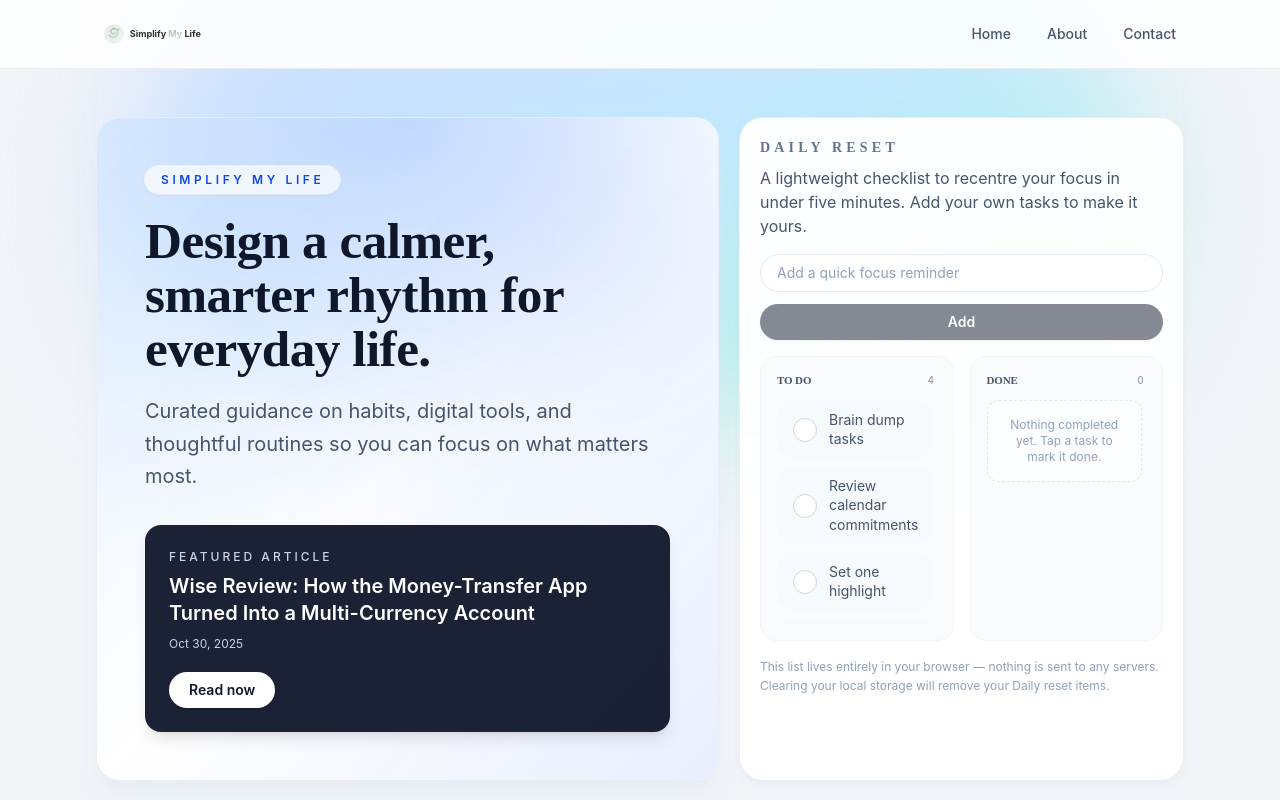
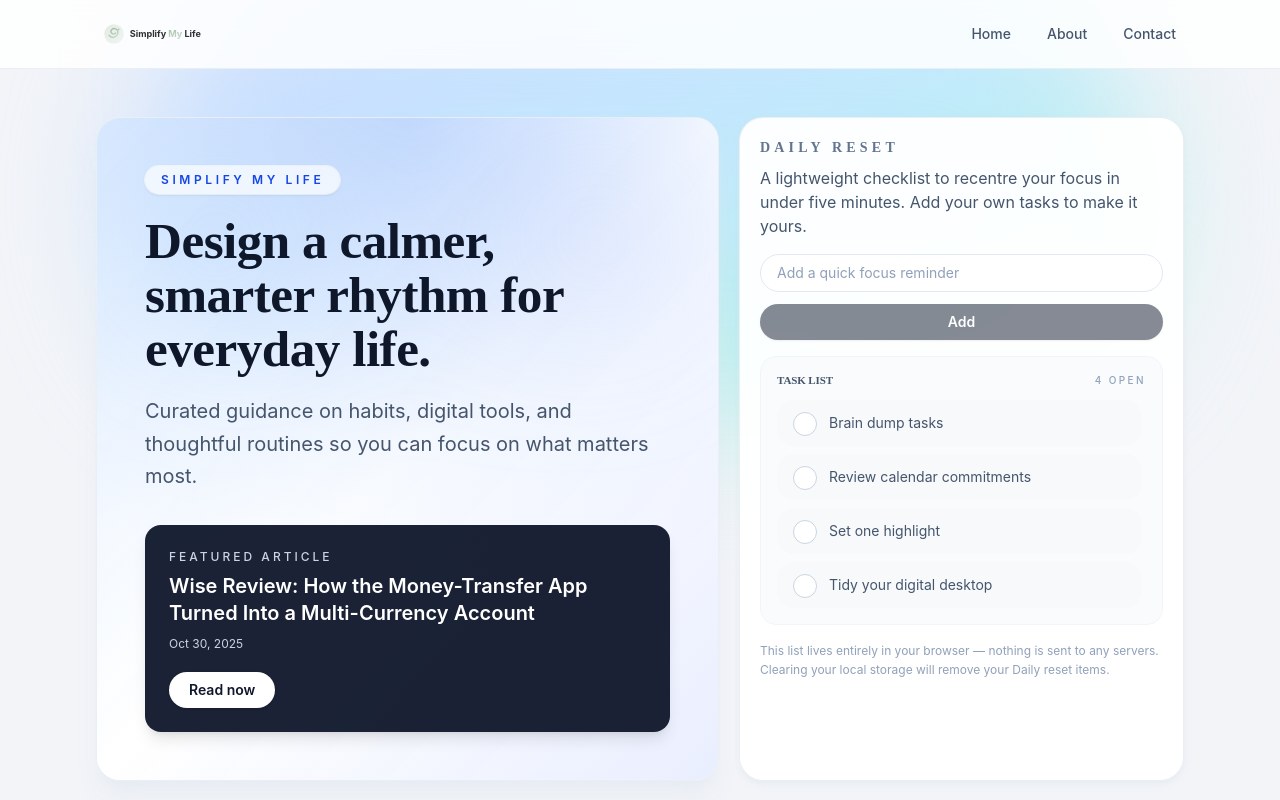
Before and after one commit to chetanbasuray/simplifymylife-blog, a Next.js app: page / in a window 1280 px wide. Shown: the top 800 px of the page. Built offline with nearby package versions, Linux system fonts and the light colour scheme.

Commit message:
Refine Daily reset list to single scrollable column

```diff
--- a/src/components/DailyResetChecklist.jsx
+++ b/src/components/DailyResetChecklist.jsx
@@ -104,8 +104,7 @@ export default function DailyResetChecklist() {
   }, [todos]);
 
   const completedCount = useMemo(() => todos.filter((todo) => todo.completed).length, [todos]);
-  const incompleteTodos = useMemo(() => todos.filter((todo) => !todo.completed), [todos]);
-  const completeTodos = useMemo(() => todos.filter((todo) => todo.completed), [todos]);
+  const incompleteCount = useMemo(() => todos.filter((todo) => !todo.completed).length, [todos]);
 
   function handleSubmit(event) {
     event.preventDefault();
@@ -252,39 +251,21 @@ export default function DailyResetChecklist() {
           Add
         </button>
       </form>
-      <div className="mt-4 grid gap-4 text-sm text-slate-600 sm:grid-cols-2">
-        <section className="flex min-h-[220px] flex-col rounded-2xl border border-slate-100 bg-slate-50/70 p-4">
+      <section className="mt-4 flex min-h-[220px] flex-col rounded-2xl border border-slate-100 bg-slate-50/70 p-4 text-sm text-slate-600">
         <div className="flex items-baseline justify-between text-xs uppercase tracking-[0.2em] text-slate-500">
-            <h3 className="text-[11px] font-semibold text-slate-600">To do</h3>
-            <span className="text-[10px] font-medium text-slate-400">{incompleteTodos.length}</span>
+          <h3 className="text-[11px] font-semibold text-slate-600">Task list</h3>
+          <span className="text-[10px] font-medium text-slate-400">{incompleteCount} open</span>
         </div>
         <ul className="mt-3 flex-1 space-y-2 overflow-y-auto pr-1 max-h-56">
-            {incompleteTodos.length === 0 ? (
+          {todos.length === 0 ? (
             <li className="rounded-xl border border-dashed border-slate-200 bg-white/60 p-4 text-center text-xs text-slate-400">
               All caught up! Add a new task to get started.
             </li>
           ) : (
-              incompleteTodos.map((todo) => <TodoItem key={todo.id} todo={todo} />)
+            todos.map((todo) => <TodoItem key={todo.id} todo={todo} />)
           )}
         </ul>
       </section>
-
-        <section className="flex min-h-[220px] flex-col rounded-2xl border border-slate-100 bg-slate-50/70 p-4">
-          <div className="flex items-baseline justify-between text-xs uppercase tracking-[0.2em] text-slate-500">
-            <h3 className="text-[11px] font-semibold text-slate-600">Done</h3>
-            <span className="text-[10px] font-medium text-slate-400">{completeTodos.length}</span>
-          </div>
-          <ul className="mt-3 flex-1 space-y-2 overflow-y-auto pr-1 max-h-56">
-            {completeTodos.length === 0 ? (
-              <li className="rounded-xl border border-dashed border-slate-200 bg-white/60 p-4 text-center text-xs text-slate-400">
-                Nothing completed yet. Tap a task to mark it done.
-              </li>
-            ) : (
-              completeTodos.map((todo) => <TodoItem key={todo.id} todo={todo} />)
-            )}
-          </ul>
-        </section>
-      </div>
 
       <p className="mt-4 text-xs leading-relaxed text-slate-400">
         This list lives entirely in your browser — nothing is sent to any servers. Clearing your local storage will remove
```
Lines whose indentation alone changed are shown as unchanged.
